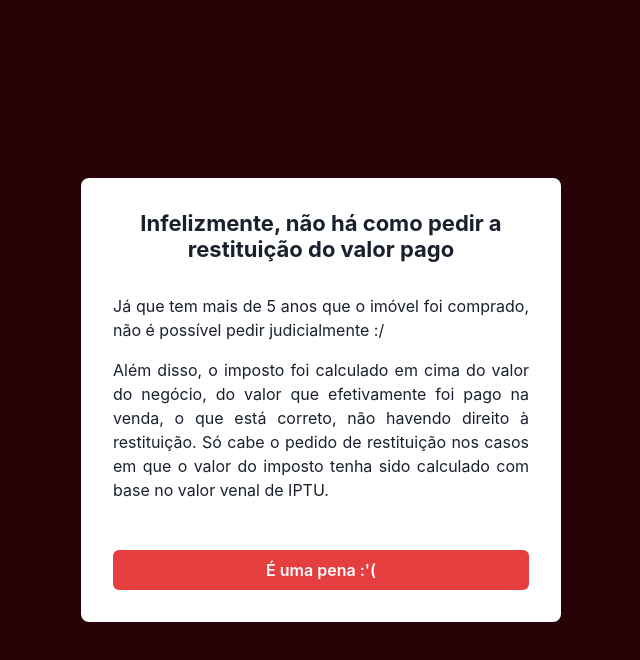
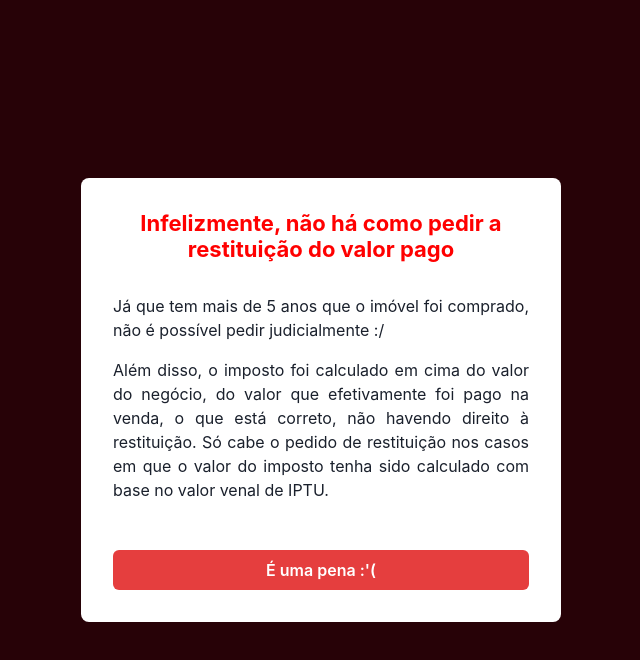
Before and after one commit to uthanhercules/forms-nl-itbi, a React (Create React App) app: page / in a window 1280 px wide. Both pictures are taken after a click on the button "Verificar minha Situação". Shown: the top 660 px of the page, without its empty margins (319-959 px from the left). Built offline with nearby package versions, Linux system fonts and the light colour scheme.

Commit message:
Confirmation modal title now change colors based on result

```diff
--- a/src/views/Home/home.tsx
+++ b/src/views/Home/home.tsx
@@ -74,9 +74,13 @@ function Home() {
     <>
       <article className='modal hidden'>
         <section className='body'>
-          <Heading as='h2'>{msg}</Heading>
-          {bodyMsg?.map((item) => (
-            <Text as='p'>{item}</Text>
+          <Heading color={status === 'PERFECT' ? 'green' : 'red'} as='h2'>
+            {msg}
+          </Heading>
+          {bodyMsg?.map((item, index) => (
+            <Text key={index} as='p'>
+              {item}
+            </Text>
           ))}
           <Button
             onClick={() => (status === 'PERFECT' ? redirect() : closeModal())}
```
